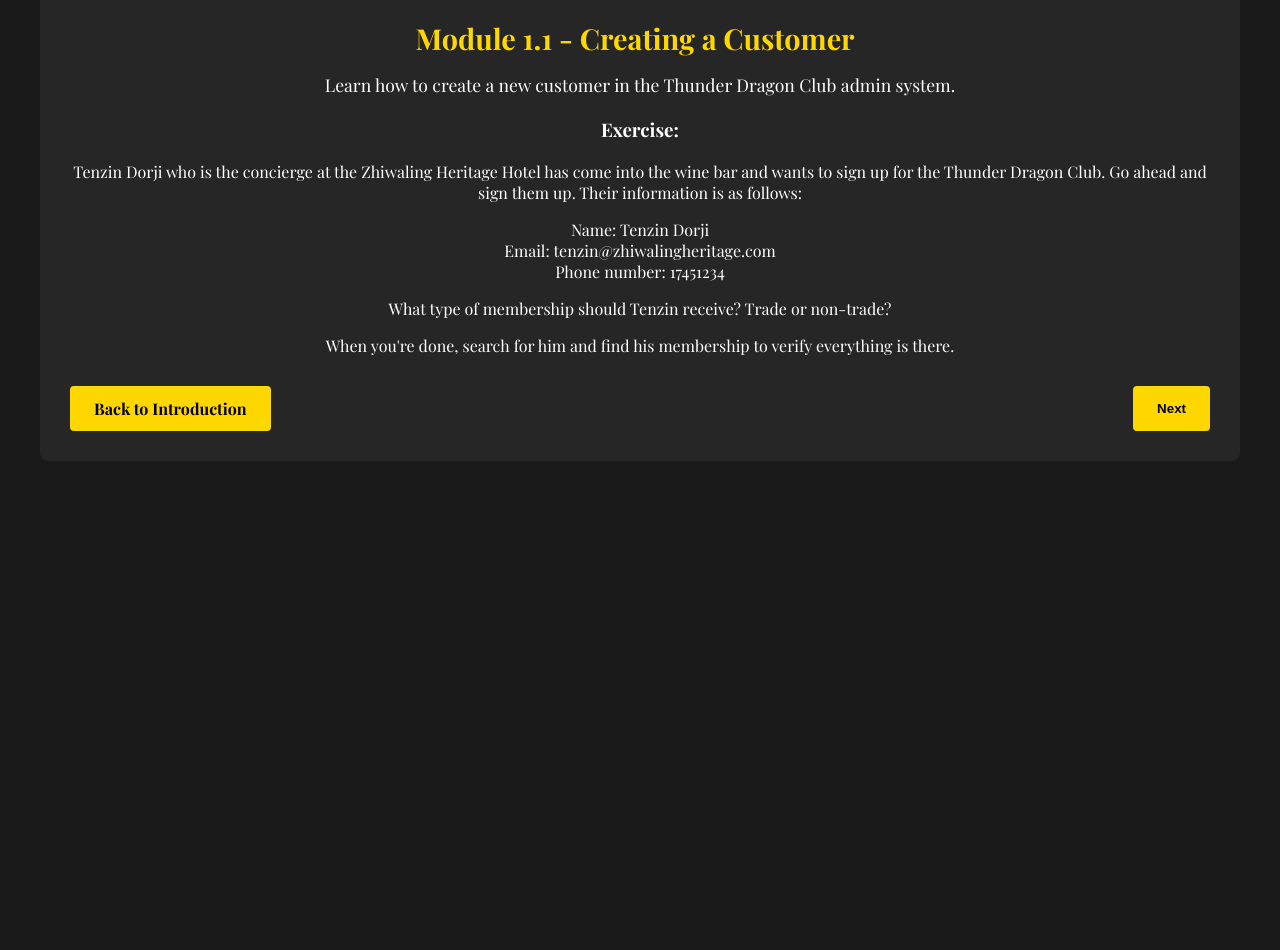
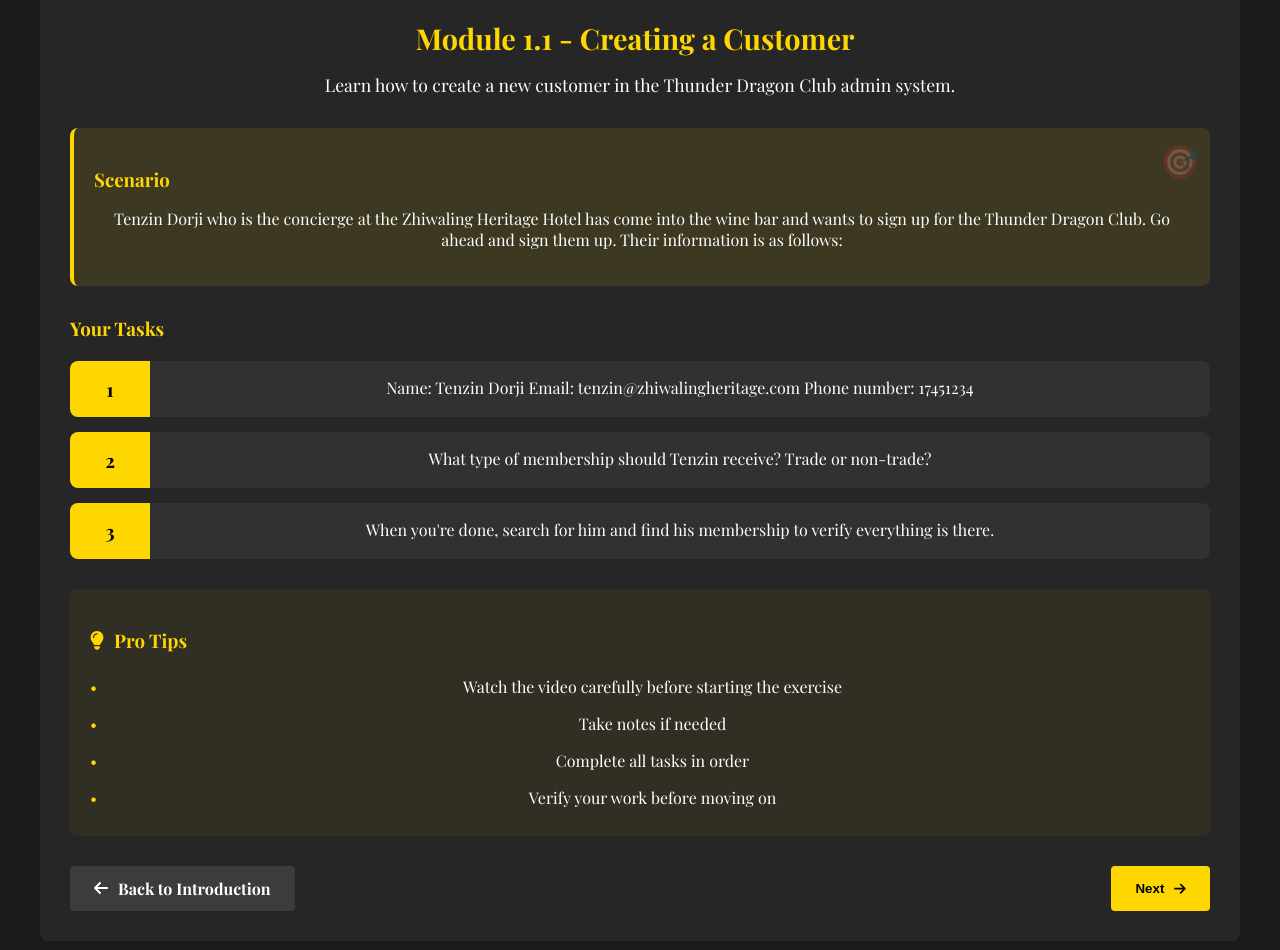
Before and after one commit to russellmoss/tdc-training, a React (Create React App) app: page /module/module1.1 in a window 1280 px wide. Shown: the part 340-1290 px from the top of the page. Before the commit the page ends 821 px from the top, so only its background shows below. Built offline with nearby package versions, Linux system fonts and the light colour scheme; no server answers; sample sign-in values are in the browser's storage.

Commit message:
Restore enhanced UI/UX in module content

```diff
--- a/src/components/modules/ModuleContent.tsx
+++ b/src/components/modules/ModuleContent.tsx
@@ -3,6 +3,14 @@
 import YouTube from 'react-youtube';
 import { getAllModules, getNextModuleId, getPreviousModuleId } from '../../data/modules';
 import { useProgress } from '../../context/ProgressContext';
+import { FontAwesomeIcon } from '@fortawesome/react-fontawesome';
+import {
+  faArrowLeft,
+  faArrowRight,
+  faCheckCircle,
+  faExclamationCircle,
+  faLightbulb
+} from '@fortawesome/free-solid-svg-icons';
 
 const ModuleContent: React.FC = () => {
   const { moduleId } = useParams<{ moduleId: string }>();
@@ -46,35 +54,76 @@
     },
   };
 
+  const parseExercise = (exercise: string) => {
+    const parts = exercise.split('\n\n');
+    const scenario = parts[0];
+    const tasks = parts.slice(1).filter(part => part.trim() !== '');
+
+    return { scenario, tasks };
+  };
+
+  const { scenario, tasks } = parseExercise(currentModule.exercise);
+
   return (
     <div className="module-content">
-      <h2 className="module-title">{currentModule.title}</h2>
-      <div className="module-description">{currentModule.description}</div>
+      <div className="module-header">
+        <h2 className="module-title">{currentModule.title}</h2>
+        <div className="module-description">{currentModule.description}</div>
+      </div>
 
       <div className="video-container">
         <YouTube videoId={currentModule.videoId} opts={opts} />
       </div>
 
-      <h3>Exercise:</h3>
-      <div className="exercise-content">
-        {currentModule.exercise.split('\n\n').map((paragraph, index) => (
-          <p key={index} style={{ marginBottom: '15px', whiteSpace: 'pre-line' }}>{paragraph}</p>
-        ))}
+      <div className="exercise-container">
+        <div className="exercise-scenario">
+          <div className="scenario-icon">🎯</div>
+          <h3>Scenario</h3>
+          <p>{scenario}</p>
+        </div>
+
+        <div className="exercise-tasks">
+          <h3>Your Tasks</h3>
+          {tasks.map((task, index) => (
+            <div key={index} className="task-card">
+              <div className="task-number">{index + 1}</div>
+              <div className="task-content">
+                <p>{task}</p>
+              </div>
+            </div>
+          ))}
+        </div>
+
+        <div className="exercise-tips">
+          <h3>
+            <FontAwesomeIcon icon={faLightbulb} className="tip-icon" />
+            Pro Tips
+          </h3>
+          <ul>
+            <li>Watch the video carefully before starting the exercise</li>
+            <li>Take notes if needed</li>
+            <li>Complete all tasks in order</li>
+            <li>Verify your work before moving on</li>
+          </ul>
+        </div>
       </div>
 
       <div className="navigation-controls">
         {prevModuleId ? (
-          <Link to={`/module/${prevModuleId}`} className="nav-button">
-            Previous
+          <Link to={`/module/${prevModuleId}`} className="nav-button prev-button">
+            <FontAwesomeIcon icon={faArrowLeft} />
+            <span>Previous</span>
           </Link>
         ) : (
-          <Link to="/" className="nav-button">
-            Back to Introduction
+          <Link to="/" className="nav-button prev-button">
+            <FontAwesomeIcon icon={faArrowLeft} />
+            <span>Back to Introduction</span>
           </Link>
         )}
 
-        <button onClick={handleNext} className="nav-button">
-          {nextModuleId ? 'Next' : 'Complete Training'}
+        <button onClick={handleNext} className="nav-button next-button">
+          <span>{nextModuleId ? 'Next' : 'Complete Training'}</span>
+          <FontAwesomeIcon icon={faArrowRight} />
         </button>
       </div>
     </div>
```
